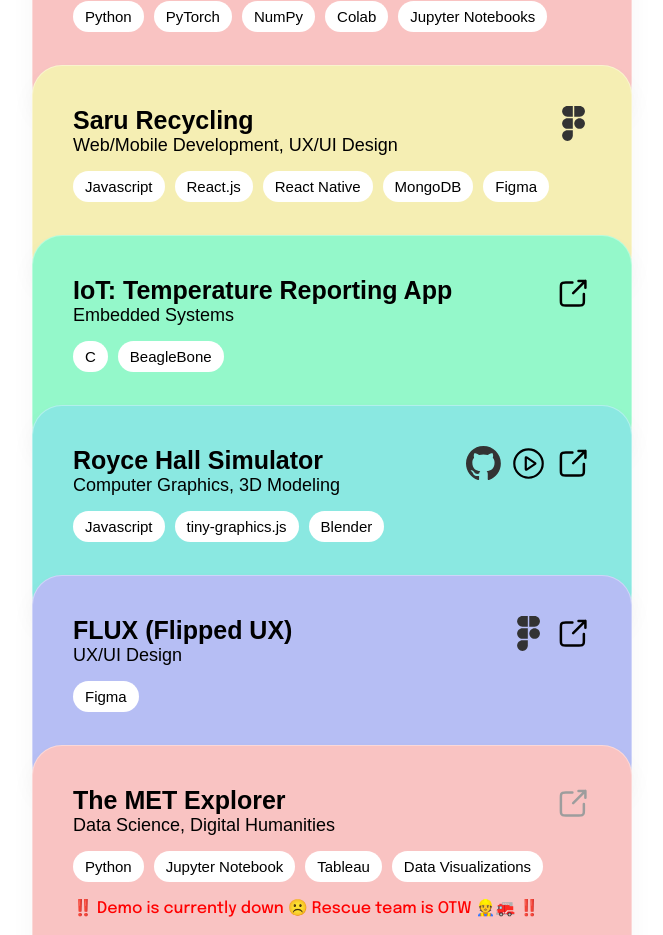
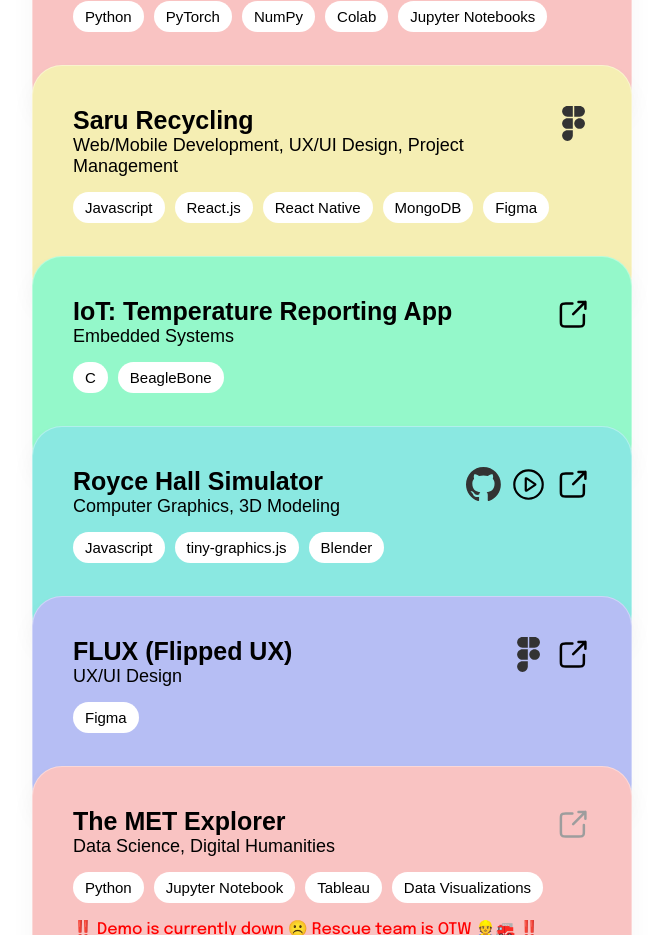
Before and after one commit to anhmvc/anhmvc.github.io, a React (Create React App) app: page /#/work in a window 1280 px wide. Shown: the part 940-1875 px from the top of the page, without its empty margins (48-711 px from the left). Built offline with nearby package versions, Linux system fonts and the light colour scheme.

Commit message:
Update projects

```diff
--- a/src/pages/Work/Work.tsx
+++ b/src/pages/Work/Work.tsx
@@ -89,7 +89,7 @@
     },
     {
       title: "Saru Recycling",
-      subtitle: "Web/Mobile Development, UX/UI Design",
+      subtitle: "Web/Mobile Development, UX/UI Design, Project Management",
       tech: ["Javascript", "React.js", "React Native", "MongoDB", "Figma"],
       links: new Map<string, string>([
         [
```
